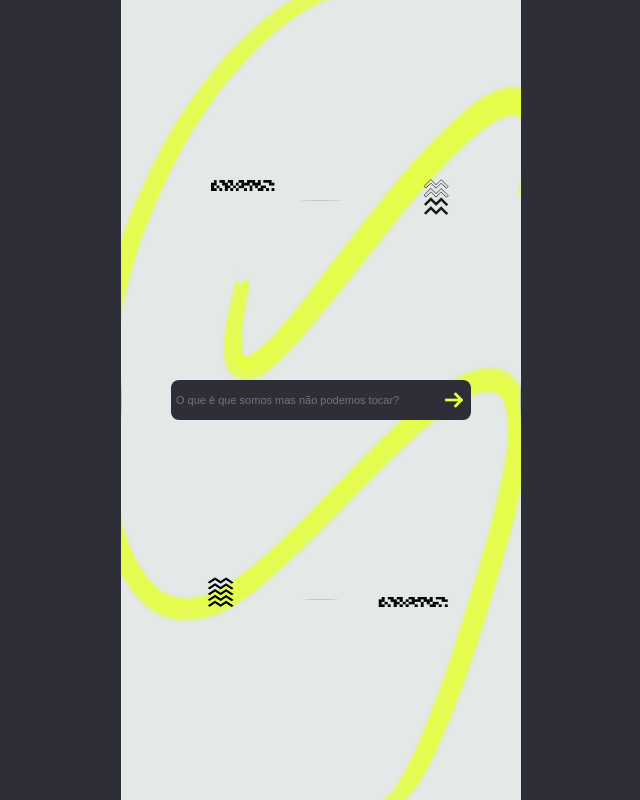
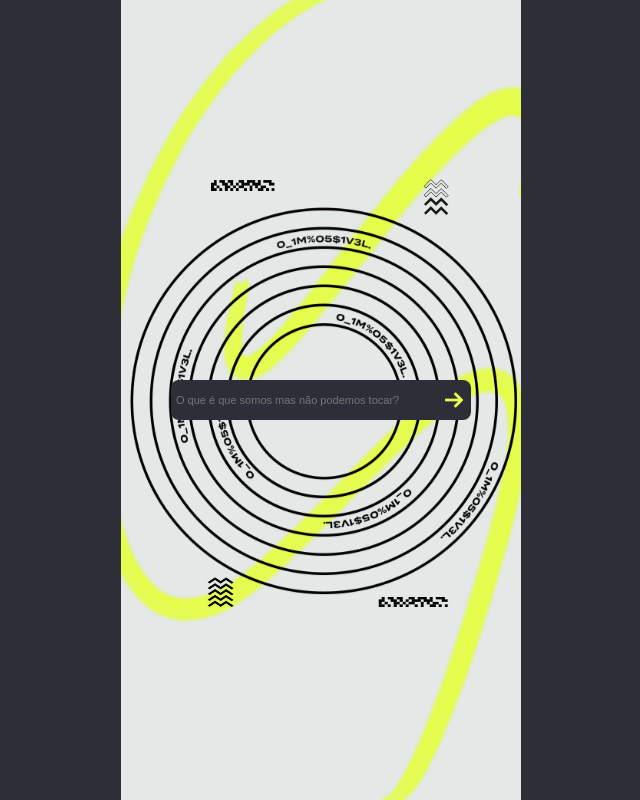
Before and after one commit to jobsons10/integracao, a plain HTML site: page index.html in a window 1280 px wide. Shown: the whole page, without its empty margins (319-959 px from the left). Drawn offline with Linux system fonts and the light colour scheme.

Commit message:
img certa

```diff
--- a/index.html
+++ b/index.html
@@ -13,7 +13,7 @@
             <input onfocus="wrongReset()" type="text" id="input">
             <button onclick="isCorrect()"><img src="./assets/quebra 1.png" alt=""></button>
         </div>
-        <img src="./assets/RODA.png" alt="" class="roda">
+        <img src="./assets/circulo.png" alt="" class="roda">
     </div>
 
     <div id="segunda-dobra" class="hide-me">
```
Also changed, not shown: assets/circulo.png (added).
